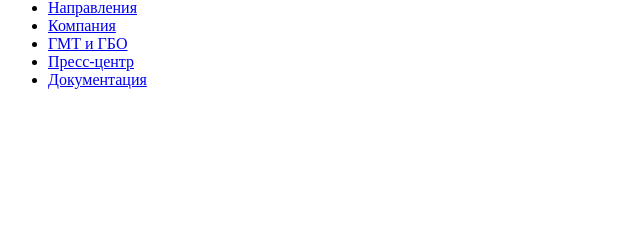
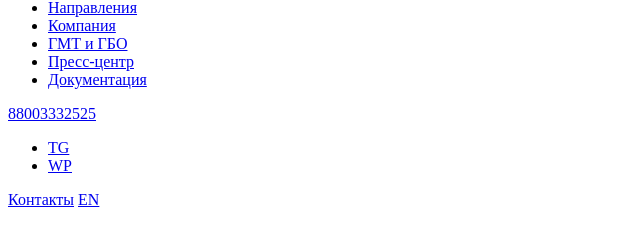
Before and after one commit to FanNikita/GBO_test, a plain HTML site: page index.html in a window 1280 px wide. Shown: the part 92-338 px from the top of the page, without its empty margins (0-640 px from the left). Drawn offline with Linux system fonts and the light colour scheme.

Commit message:
start calc block

```diff
--- a/index.html
+++ b/index.html
@@ -30,8 +30,22 @@
           <a href='#'>Документация</a>
         </li>
       </ul>
+      <a href='tel:+78003332525'>88003332525</a>
+      <ul class='social-btn'>
+        <li>
+          <a class='telegram-link' href='#'>TG</a>
+        </li>
+        <li>
+          <a class='whatsapp-link' href='#'>WP</a>
+        </li>
+      </ul>
+      <a class='contact-link' href='#'>Контакты</a>
+      <a class='lang-link' href='#'>EN</a>
     </nav>
   </header>
+    <section class='calculator'>
+
+    </section>
 </body>
 
 </html>
```
